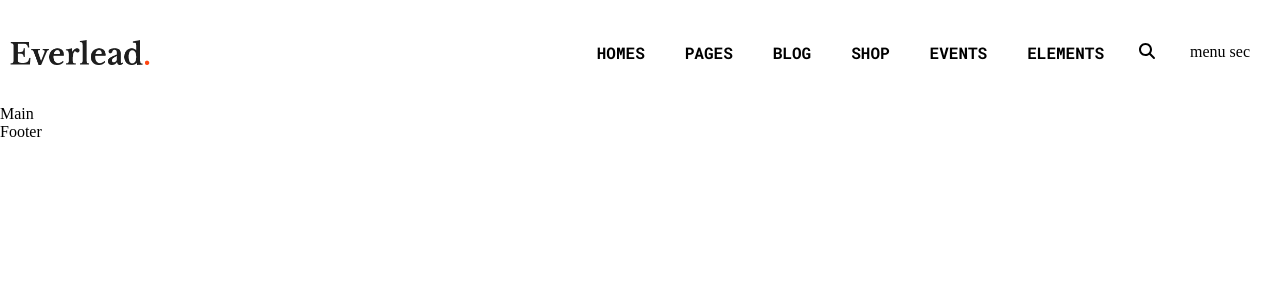
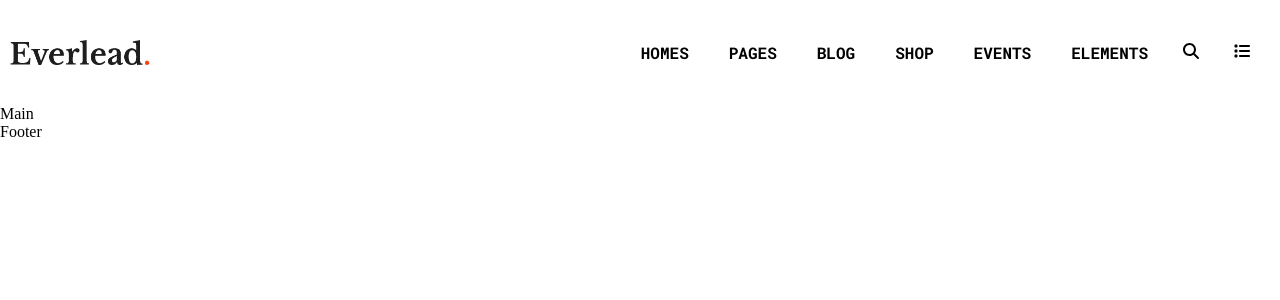
Before and after one commit to AnatoliyZakhryapin/proj-html-vuejs, a Vue app: page / in a window 1280 px wide. Shown: the top 300 px of the page. Built offline with nearby package versions, Linux system fonts and the light colour scheme.

Commit message:
ADD icon to menu-secondary

```diff
--- a/src/components/PageHeader.vue
+++ b/src/components/PageHeader.vue
@@ -64,7 +64,9 @@ export default {
                             <font-awesome-icon icon="fa-solid fa-magnifying-glass" />
                         </div>
                         <!-- SECONDARY MENU -->
-                        <div class="menu">menu sec</div>
+                        <div class="menu-secondary">
+                            <font-awesome-icon icon="fa-solid fa-list" />
+                        </div>
                     </div>
                 </div>
             </div>
@@ -88,7 +90,7 @@ export default {
                 .input {
                     padding: 0px 15px;
                 }
-                .menu {
+                .menu-secondary {
                     padding: 0px 20px;
                 }
             }
--- a/src/components/style/general.scss
+++ b/src/components/style/general.scss
@@ -64,6 +64,7 @@ a {
 }
 
 // HEADER
+.nav-bar {
     .nav-menu .menu {
         display: flex;
         gap: 40px;
@@ -80,13 +81,18 @@ a {
                 position: absolute;
                 transform: translate(-100%, 0%);
                 left: -5px;
-
             }
-    }
-    .menu-item a:hover{
+            &:hover{
                 color: $f-orange-1;
                 .arrow {
                     display: flex;
                 }
             }
         }
+    }
+    .input:hover,
+    .menu-secondary:hover {
+        color: $f-orange-1;
+        cursor: pointer;
+    }
+}
--- a/src/main.js
+++ b/src/main.js
@@ -6,13 +6,15 @@ import { FontAwesomeIcon } from '@fortawesome/vue-fontawesome'
 
 import {
     faArrowRightLong as fasArrowRightLong,
-    faMagnifyingGlass as fasMagnifyingGlass
+    faMagnifyingGlass as fasMagnifyingGlass,
+    faList as fasList,
 } from '@fortawesome/free-solid-svg-icons'
 import {
 	} from '@fortawesome/free-regular-svg-icons'
 
 library.add(
     fasArrowRightLong,
-    fasMagnifyingGlass
+    fasMagnifyingGlass,
+    fasList,
 	)
 createApp(App).component('font-awesome-icon', FontAwesomeIcon).mount('#app')
```
Lines whose indentation alone changed are shown as unchanged.
